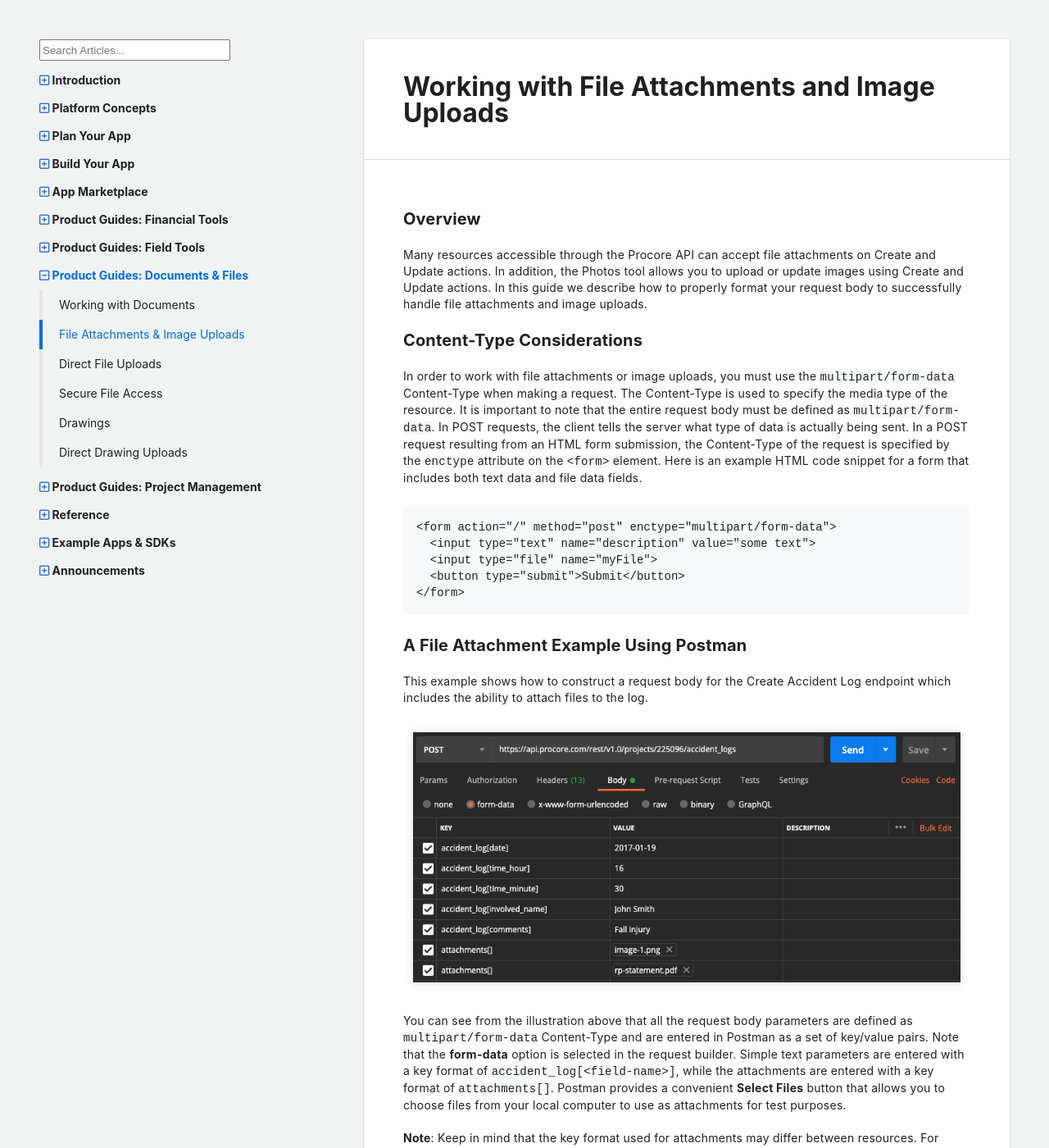
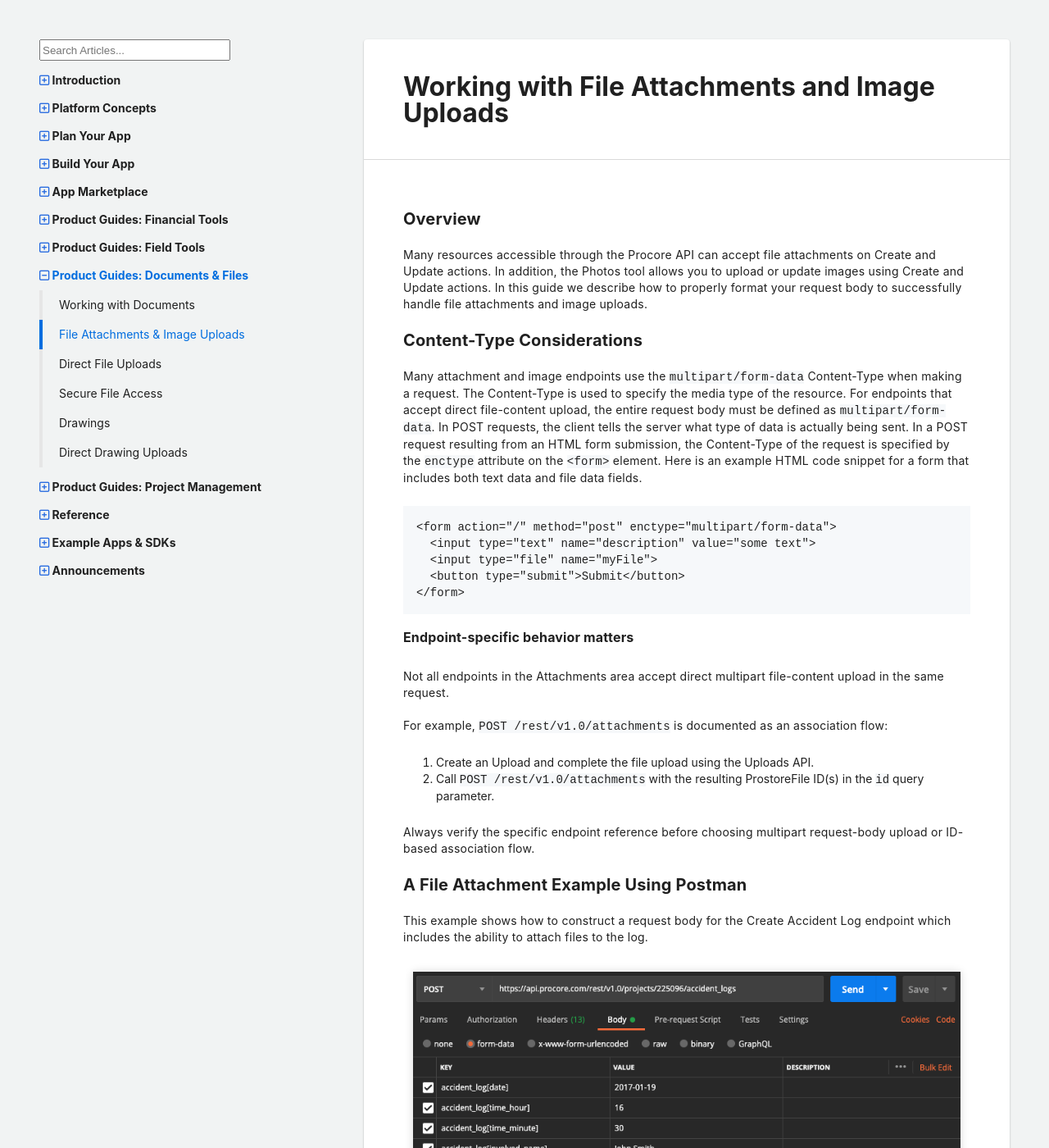
Before and after one commit to procore/documentation, a Jekyll site: the page built from tutorials/attachments.md, in a window 1280 px wide and 1400 px high. Shown: the whole window at 82% size. Built offline with Jekyll 4.4.1, drawn with Linux system fonts in a browser that asks for light colours; comment, search, counter and statistics services are not loaded.

Commit message:
PPC2-7778: clarify multipart vs uploads association flow
Update the public Attachments guide to clarify that multipart upload guidance is endpoint-specific and that POST /rest/v1.0/attachments uses Uploads + id-based association flow.

Co-authored-by: Cursor <cursoragent@cursor.com>

````diff
--- a/tutorials/attachments.md
+++ b/tutorials/attachments.md
@@ -13,9 +13,9 @@ In this guide we describe how to properly format your request body to successful
 
 ## Content-Type Considerations
 
-In order to work with file attachments or image uploads, you must use the `multipart/form-data` Content-Type when making a request.
+Many attachment and image endpoints use the `multipart/form-data` Content-Type when making a request.
 The Content-Type is used to specify the media type of the resource.
-It is important to note that the entire request body must be defined as `multipart/form-data`.
+For endpoints that accept direct file-content upload, the entire request body must be defined as `multipart/form-data`.
 In POST requests, the client tells the server what type of data is actually being sent.
 In a POST request resulting from an HTML form submission, the Content-Type of the request is specified by the `enctype` attribute on the `<form>` element.
   Here is an example HTML code snippet for a form that includes both text data and file data fields.
@@ -27,6 +27,17 @@ In a POST request resulting from an HTML form submission, the Content-Type of th
   <button type="submit">Submit</button>
 </form>
 ```
+
+### Endpoint-specific behavior matters
+
+Not all endpoints in the Attachments area accept direct multipart file-content upload in the same request.
+
+For example, `POST /rest/v1.0/attachments` is documented as an association flow:
+
+1. Create an Upload and complete the file upload using the Uploads API.
+2. Call `POST /rest/v1.0/attachments` with the resulting ProstoreFile ID(s) in the `id` query parameter.
+
+Always verify the specific endpoint reference before choosing multipart request-body upload or ID-based association flow.
 
 ## A File Attachment Example Using Postman
 
````
